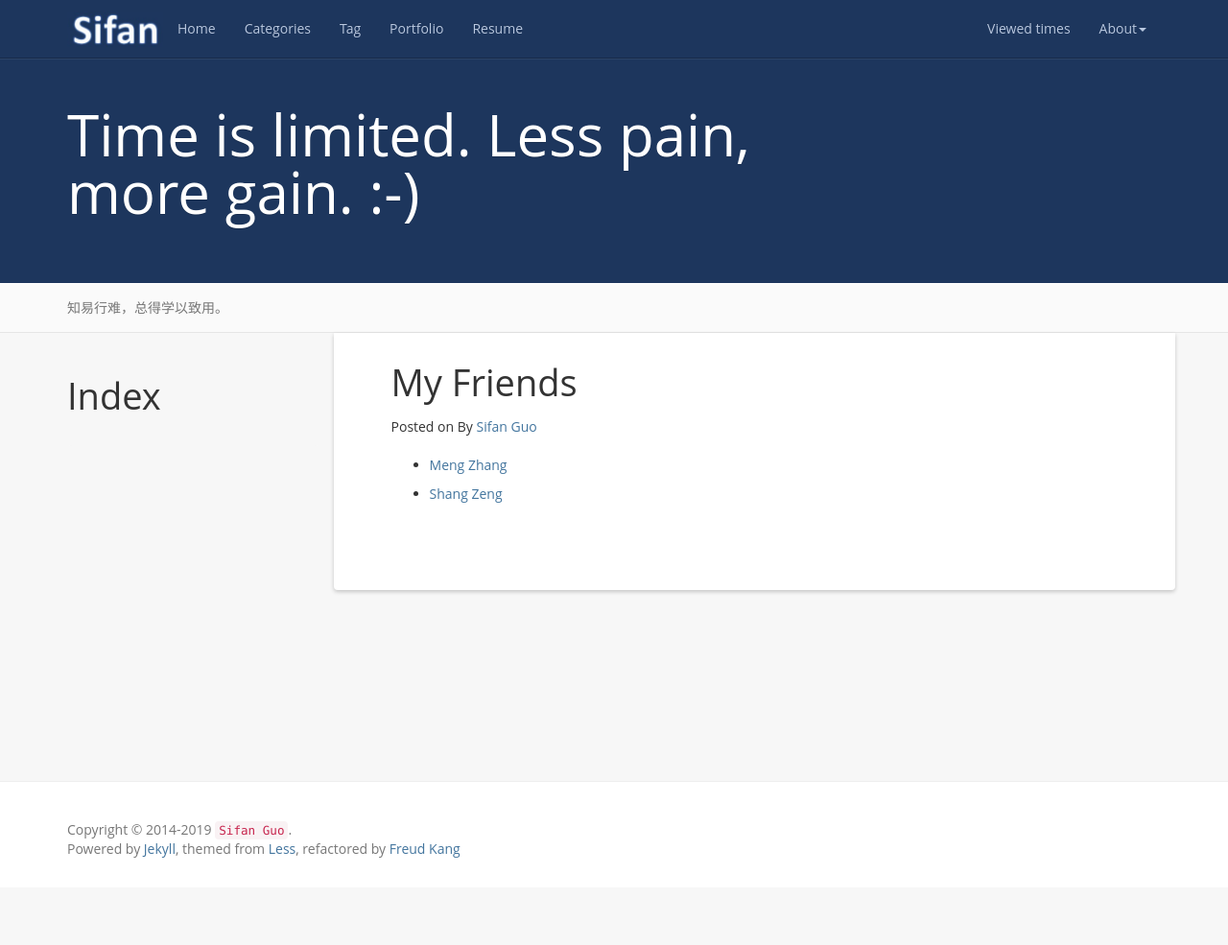
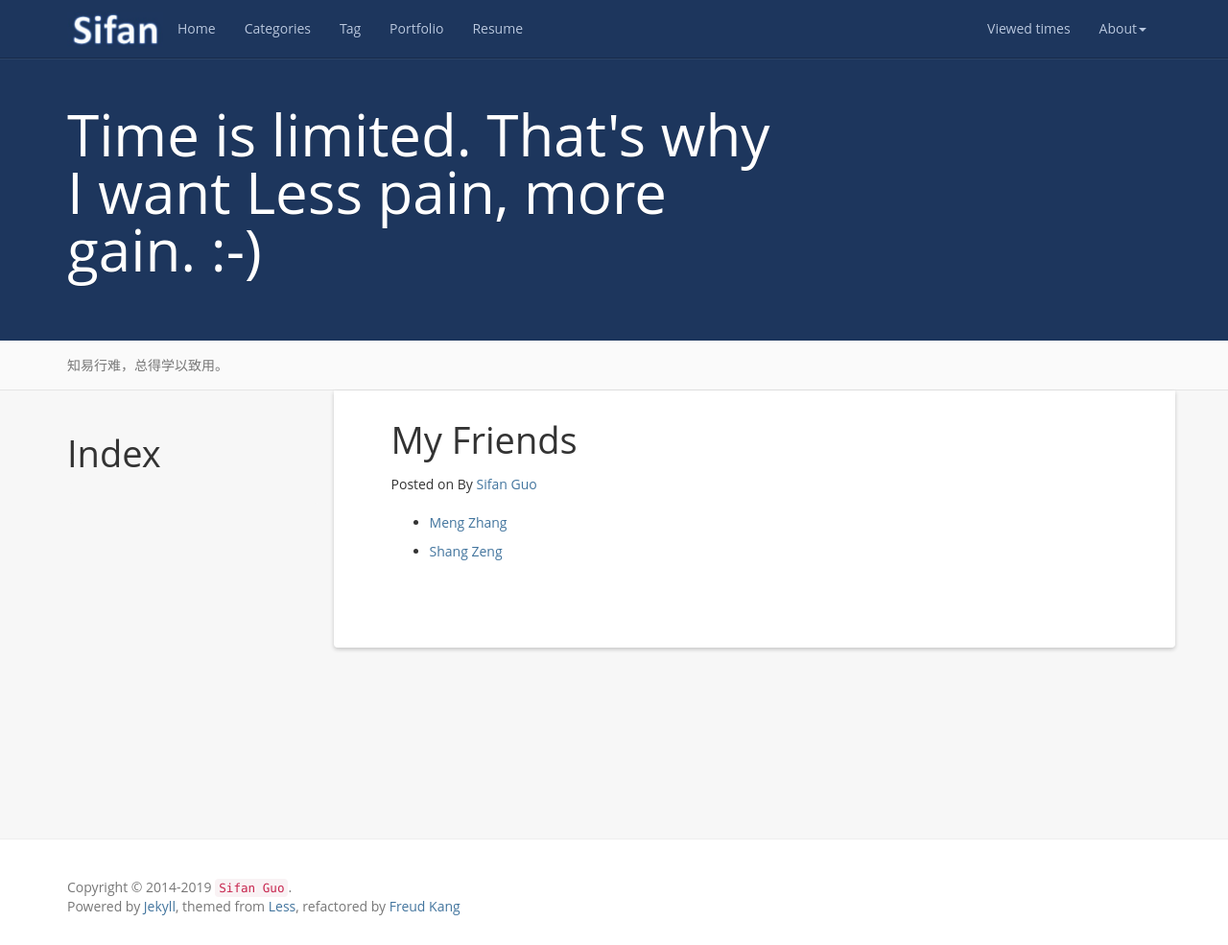
Before and after one commit to SifanGuo/sifanguo.github.io, a Jekyll site: the page built from links.md, in a window 1280 px wide and 985 px high. Shown: the whole window at 96% size. Built offline with Jekyll 4.4.1, drawn with Linux system fonts in a browser that asks for light colours; nearby versions of some CDN libraries; a script that is not in the unit is left out; comment, search, counter and statistics services are not loaded.

Commit message:
add post

```diff
--- a/_config.yml
+++ b/_config.yml
@@ -8,7 +8,7 @@ github: https://github.com/SifanGuo
 baseurl: ""
 description: Actually, less is more!
 meta_description: Data Science; Half Blockchain developer;
-motto: Time is limited.             Less pain, more gain. :-)
+motto: Time is limited. That's why I want Less pain, more gain. :-)
 banner: 知易行难，总得学以致用。
 
 #permalink: /:categories/:year/:month/:day/:title/
```
